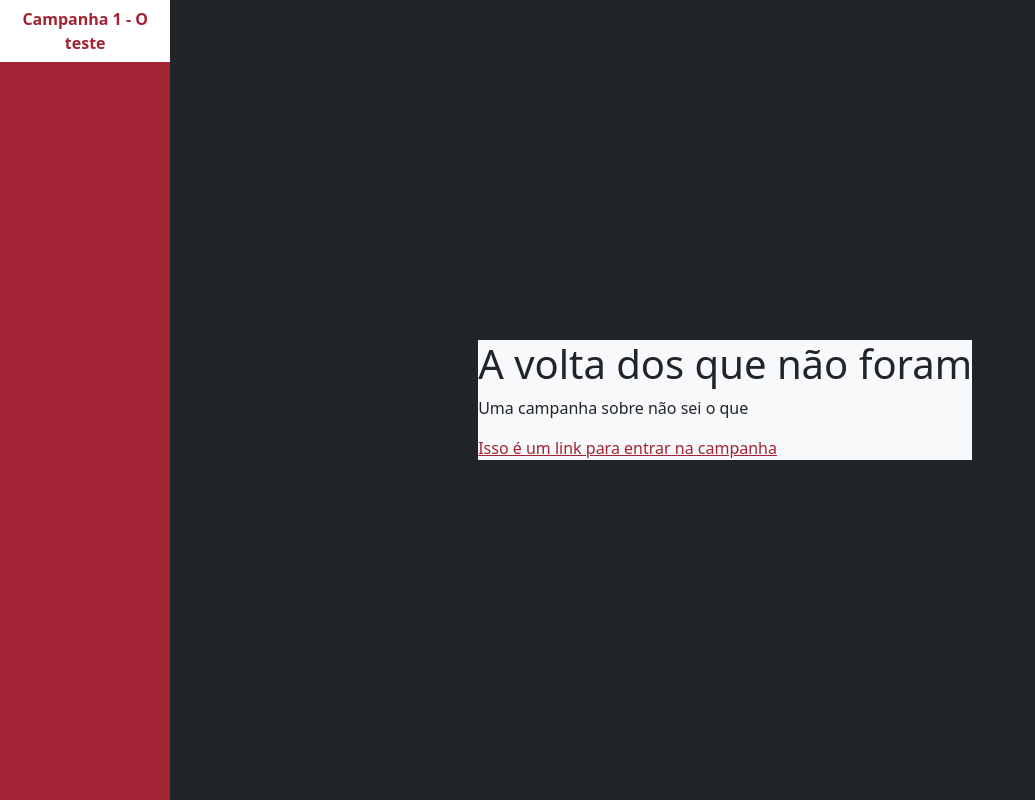
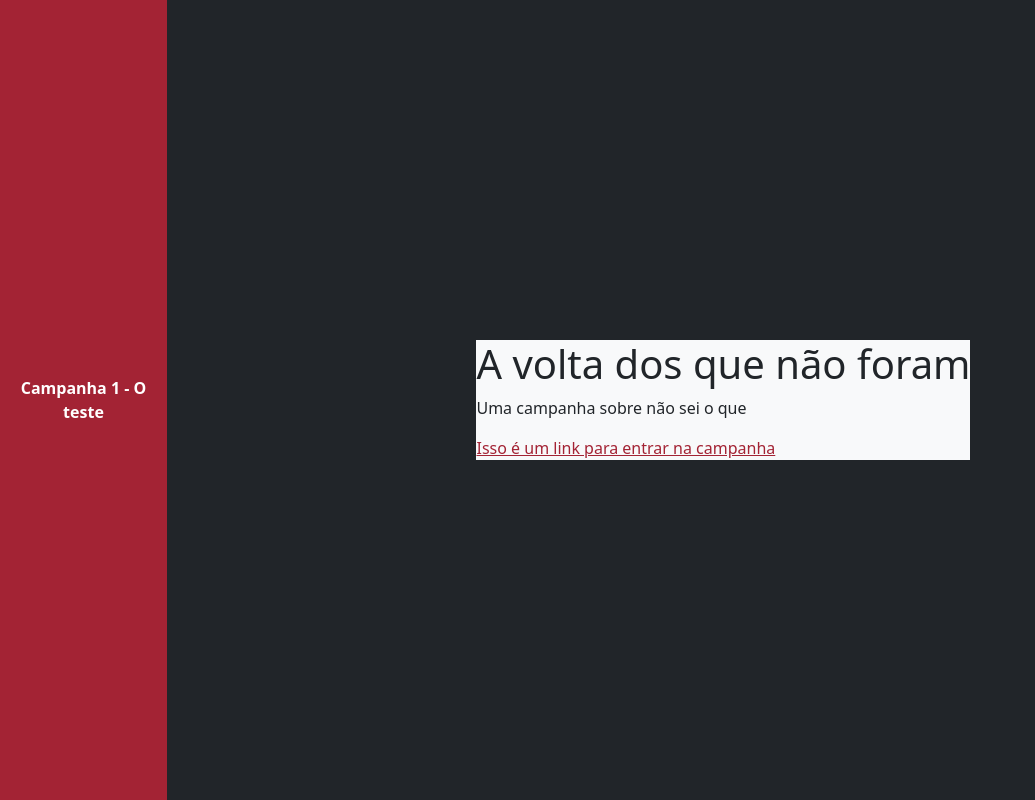
Before and after one commit to Everton-Jr/rpg_with_friends, a PHP site: page / in a window 1280 px wide. Shown: the whole page, without its empty margins (0-1035 px from the left). Run offline with PHP 8.4, Linux system fonts and the light colour scheme.

Commit message:
sidebard adjusted

```diff
--- a/assets/scss/main.scss
+++ b/assets/scss/main.scss
@@ -7,13 +7,25 @@ body {
         display: flex;
         flex-direction: row;
 
-        .sidebar .btn {
+        .sidebar {
+            $w: 15vw;
+            width: $w;
+            max-width: $w;
+
+            display: flex;
+            flex-direction: column;
+            justify-content: center;
+            align-items: center;
+            .btn {
+                width: 100%;
                 border-radius: 0;
                 color: #fff;
                 font-weight: bold;
+                padding: 20px 5px;
                 &:hover {
                     color: $primary;
                     background-color: #fff;
+                }
             }
         }
     }
```
Also changed, not shown: assets/scss/main.css, 1 other file. Lines whose indentation alone changed are shown as unchanged.
